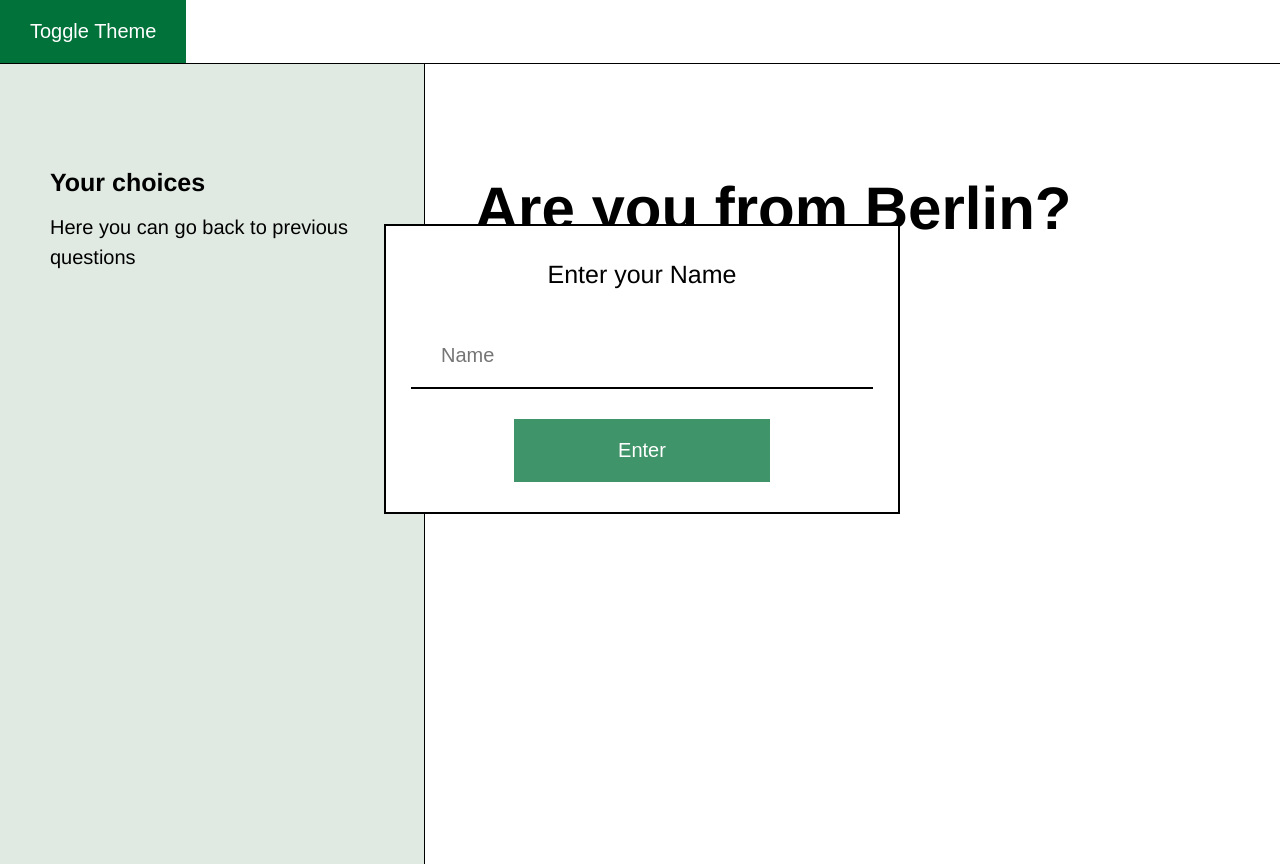
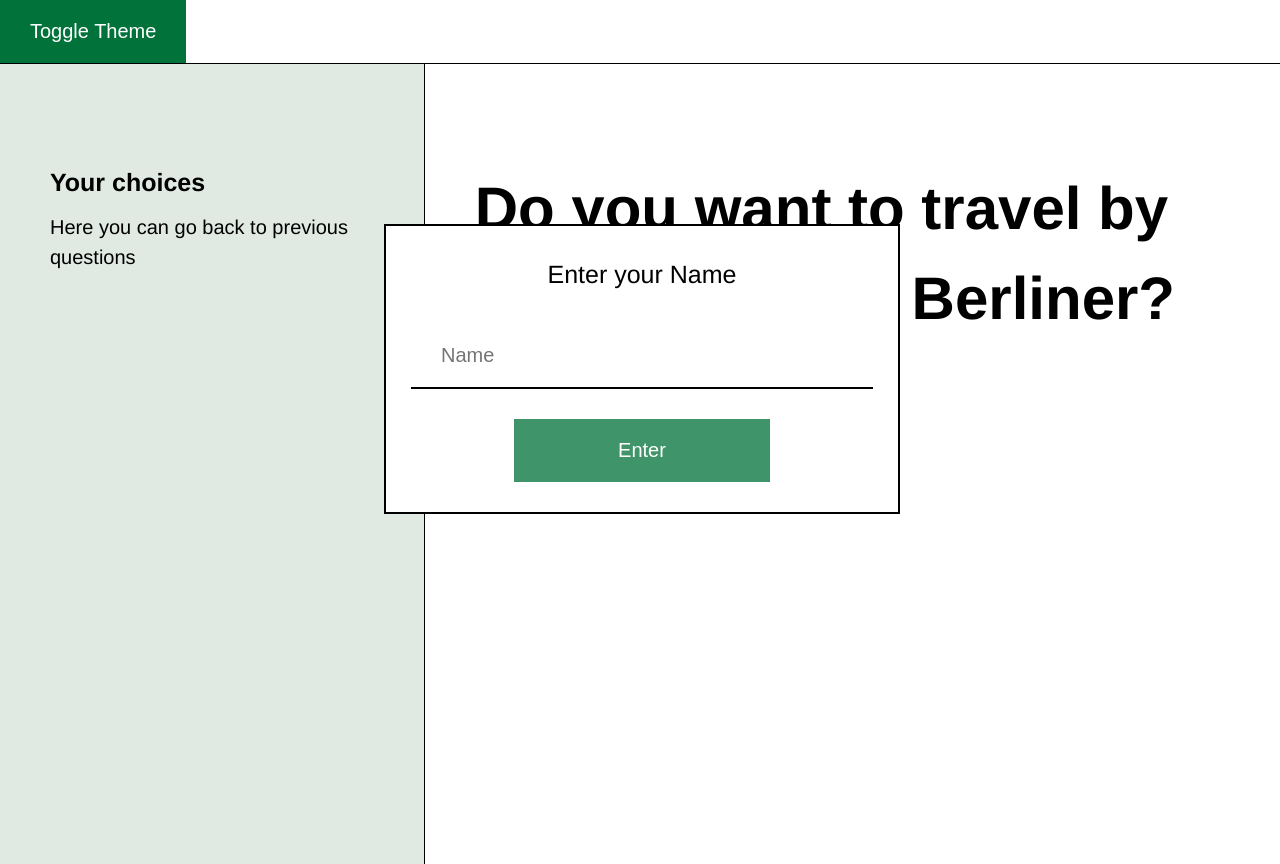
Before and after one commit to hannesreinsch/ticketfinder, a React (Create React App) app: page / in a window 1280 px wide. Built offline with nearby package versions, Linux system fonts and the light colour scheme.

Commit message:
updated first db question

```diff
--- a/src/components/Container/StyledWrapper.js
+++ b/src/components/Container/StyledWrapper.js
@@ -9,7 +9,7 @@ const StyledWrapper = styled.div`
   .col-choice {
     padding: 100px 50px;
     width: 30%;
-    border-right: 1px solid black;
+    border-right: 1px solid ${({ theme }) => theme.border};
     background-color: ${({ theme }) => theme.backgroundLight};
   }
   .col-step {
--- a/src/constants/db.js
+++ b/src/constants/db.js
@@ -19,7 +19,7 @@ const T_ONEMONTHTICKET = "OneMonthTicket"
 
 const db = {
   [Q_NOTICKET]: {
-    text: "Are you from Berlin?",
+    text: "Do you want to travel by train like a real Berliner?",
     buttonTextToStep: "Restart",
     choices: [T_NOTICKET, Q_DURATION],
   },
@@ -54,8 +54,8 @@ const db = {
     choices: [T_FOURSHORTTRIPTICKET, T_FOURSINGLETICKET, T_FULLDAYTICKET],
   },
   [T_NOTICKET]: {
-    text: "Wat machste dite hier wenn de eh schwarz fährst?;)",
-    buttonTextToStep: "Ich bin ein Berliner!",
+    text: "Real Berliners don't buy tickets!",
+    buttonTextToStep: "Yes",
     choices: [Q_NOTICKET],
   },
   [T_SHORTTRIPTICKET]: {
```
Also changed, not shown: 1 other file (tests, documents, lock files or other folders).
